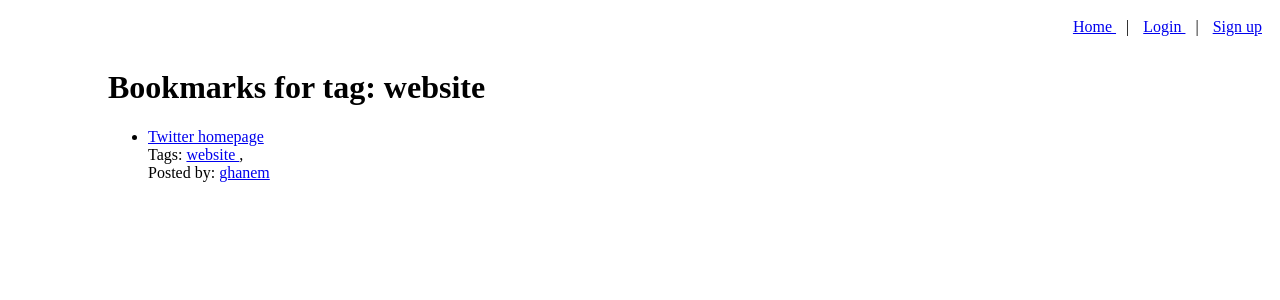
After one commit to ghanemite/digbook, a Django app: page /tag/10/ in a window 1280 px wide. The commit adds this page. Shown: the top 300 px of the page. Run offline with Django 3.2, Linux system fonts and the light colour scheme; data comes from the database, SQL or seed files in the repository; both versions use the stored data as it was after the commit.

Commit message:
Submitting bookmarks and tags

```diff
--- a/src/_digbook/settings.py
+++ b/src/_digbook/settings.py
@@ -104,3 +104,5 @@ STATIC_URL = '/static/'
 STATICFILES_DIRS = [
     os.path.join(BASE_DIR, 'static'),
 ]
+
+LOGIN_URL = '/login/'
--- a/src/bookmarks/admin.py
+++ b/src/bookmarks/admin.py
@@ -1,7 +1,8 @@
 from django.contrib import admin
 
-from .models import Bookmark, Link
+from .models import Bookmark, Link, Tag
 
 
 admin.site.register(Bookmark)
 admin.site.register(Link)
+admin.site.register(Tag)
--- a/src/bookmarks/models.py
+++ b/src/bookmarks/models.py
@@ -5,8 +5,23 @@ from django.db import models
 class Link(models.Model):
     url = models.URLField()
 
+    def __str__(self):
+        return self.url
+
 
 class Bookmark(models.Model):
     user = models.ForeignKey(User, related_name='bookmarks')
     link = models.ForeignKey(Link, related_name='link')
     title = models.CharField(max_length=200)
+
+    def __str__(self):
+        return self.title
+
+
+
+class Tag(models.Model):
+    name = models.CharField(max_length = 64, unique = True)
+    bookmarks = models.ManyToManyField(Bookmark, related_name='tags')
+
+    def __str__(self):
+        return self.name
--- /dev/null
+++ b/src/bookmarks/templates/bookmarks/bookmark_list.html
@@ -0,0 +1,36 @@
+{% if bookmarks %}
+<ul class="bookmarks">
+    {% for bookmark in bookmarks %}
+    <li>
+        <a target="_blank" href="{{bookmark.link.url}}" class="title">
+            {{bookmark.title}}
+        </a> <br>
+        {% if show_tags %}
+        Tags:
+        {% if bookmark.tags.all %}
+        <ul class="tags">
+            {% for tag in bookmark.tags.all %}
+            <li>
+                <a href="{% url 'tag_page' tag.pk %}">
+                    {{tag.name}}
+                </a>
+            </li> ,
+            {% endfor %}
+        </ul>
+        {% else %}
+        None.
+        {% endif %}
+        <br>
+        {% endif %}
+        {% if show_user %}
+        Posted by:
+        <a class="username" href="{% url 'user_page' bookmark.user.username %}">
+            {{bookmark.user.username}}
+        </a>
+        {% endif %}
+    </li>
+    {% endfor %}
+</ul>
+{% else %}
+<p>No bookmarks found</p>
+{% endif %}
--- /dev/null
+++ b/src/bookmarks/templates/bookmarks/tag_page.html
@@ -0,0 +1,13 @@
+{% extends "base.html" %}
+
+{% block title %}
+    Tag: {{tag.name}}
+{% endblock title %}
+
+{% block head %}
+    Bookmarks for tag: {{tag.name}}
+{% endblock head %}
+
+{% block content %}
+    {% include 'bookmarks/bookmark_list.html' %}
+{% endblock content %}
--- a/src/bookmarks/urls.py
+++ b/src/bookmarks/urls.py
@@ -1,12 +1,21 @@
 from django.conf.urls import url
 from django.contrib.auth.views import login
 
-from .views import main_page, user_page, logout_page, register_page
+from .views import (main_page, user_page, logout_page,
+                    register_page, bookmark_save_page, tag_page)
 
 urlpatterns = [
+    # main views
     url(r'^$', main_page, name='home'),
     url(r'^user/(\w+)/$', user_page, name='user_page'),
+    url(r'^tag/(\d+)/$', tag_page, name='tag_page'),
+
+    # session management
+    url(r'^login/$', login, name='login'),
     url(r'^signup/$', register_page, name='signup'),
-    url(r'^login/$', login, name='login'),
     url(r'^logout/$', logout_page, name='logout'),
+
+    # account and actions
+    url(r'^save/$', bookmark_save_page, name='save'),
+
 ]
--- a/src/bookmarks/views.py
+++ b/src/bookmarks/views.py
@@ -1,28 +1,30 @@
 from django.contrib.auth.models import User
 from django.contrib.auth import logout
+from django.contrib.auth.decorators import login_required
 from django.contrib import messages
 from django.http import HttpResponseRedirect
 from django.shortcuts import render, get_object_or_404
-from django.views.generic import RedirectView
 
-from .forms import RegistrationForm
+from .forms import BookmarkSaveForm, RegistrationForm
+from .models import Bookmark, Link, Tag
 
 
 def main_page(request):
     context = {
         'head_title':'DigBookmarks',
     }
-    return render(request,'main_page.html', context)
+    return render(request,'bookmarks/main_page.html', context)
 
 
 def user_page(request, username):
     user = get_object_or_404(User, username=username)
-    bookmarks = user.bookmarks.all()
+    bookmarks = user.bookmarks.order_by('-id')
     context = {
         'username':username,
         'bookmarks':bookmarks,
+        'show_tags':True
     }
-    return render(request,'user_page.html', context)
+    return render(request,'bookmarks/user_page.html', context)
 
 
 def logout_page(request):
@@ -48,3 +50,57 @@ def register_page(request):
     else:
         form = RegistrationForm()
     return render(request,'registration/signup.html', {'form':form})
+
+
+@login_required
+def bookmark_save_page(request):
+    if request.method == 'POST':
+        form = BookmarkSaveForm(request.POST)
+        if form.is_valid():
+            # create or get link
+            link, dummy = Link.objects.get_or_create(
+                url = form.cleaned_data.get('url'),
+            )
+
+            # create or get bookmark
+            bookmark, created = Bookmark.objects.get_or_create(
+                user = request.user,
+                link = link
+            )
+
+            # update bookmark title
+            bookmark.title = form.cleaned_data.get('title')
+
+            # if the bookmark is being updated clear the tag list
+            if not created:
+                bookmark.tags.clear()
+
+            # create new tag list
+            tag_names = form.cleaned_data.get('tags').split(',')
+            for tag_name in tag_names:
+                tag, dummy = Tag.objects.get_or_create(
+                    name = tag_name
+                )
+                bookmark.tags.add(tag)
+
+            # save teh bookmark to the database
+            bookmark.save()
+
+            return HttpResponseRedirect('/user/{username}'.format(
+                username = request.user.username
+            ))
+    else:
+        form = BookmarkSaveForm()
+    return render(request, 'bookmarks/bookmark_save.html', {'form':form})
+
+
+def tag_page(request, pk):
+    tag = get_object_or_404(Tag, pk=pk)
+    bookmarks = tag.bookmarks.order_by('-id')
+    context = {
+        'bookmarks': bookmarks,
+        'tag': tag,
+        'show_tags': True,
+        'show_user': True
+    }
+    return render(request,'bookmarks/tag_page.html', context)
--- a/src/static/css/main.css
+++ b/src/static/css/main.css
@@ -1,18 +1,24 @@
 #nav {
     float: right;
+    padding-top: 10px;
 }
 #nav a {
     padding-right: 10px;
     padding-left: 10px;
+}
+.container {
+    padding-top: 40px;
+    padding-right: 100px;
+    padding-left: 100px;
 }
 .signup, .login {
     width: 400px;
     display: block;
     margin: auto;
 }
-.signup input, .login input {
+input {
     font-size: 20px;
-    width: 100%;
+    width: 70%;
     height: 25px;
     display: block;
 }
@@ -22,3 +28,9 @@
     height: 40px !important;
     background-color: greenyellow;
 }
+
+ul.tags, ul.tags li {
+    display: inline;
+    margin: 0;
+    padding: 0;
+}
--- a/src/templates/base.html
+++ b/src/templates/base.html
@@ -12,15 +12,17 @@
 
 <body>
     <div id="nav">
-        <a href="{% url 'home' %}">Home</a>
+        <a href="{% url 'home' %}">Home </a><span>|</span>
         {% if user.is_authenticated %}
-        Welcome {{user.username}}
+        <a href="{% url 'save' %}">Submit bookmark </a><span>|</span>
+        Welcome {{user.username}} <span>|</span>
         ( <a href="{% url 'logout' %}">Logout</a> )
         {% else %}
-        <a href="{% url 'login' %}">Login</a>
+        <a href="{% url 'login' %}">Login </a><span>|</span>
         <a href="{% url 'signup' %}">Sign up</a>
         {% endif %}
     </div>
+    <div class="container">
         <h1>{% block head %}{% endblock head %}</h1>
 
         {% block content %}{% endblock content %}
@@ -32,6 +34,7 @@
             {% endfor %}
         </ul>
         {% endif %}
+    </div>
 </body>
 
 </html>
```
Also changed, not shown: src/bookmarks/forms.py (+23 -0 lines), src/bookmarks/templates/bookmarks/bookmark_save.html (added, +17 -0 lines), src/bookmarks/templates/bookmarks/user_page.html (added, +12 -0 lines), src/templates/user_page.html (deleted, +0 -25 lines), src/bookmarks/migrations/0004_tag.py (added), src/bookmarks/migrations/0005_auto_20190129_1729.py (added), src/bookmarks/templates/bookmarks/main_page.html (renamed from src/templates/main_page.html), src/db.sqlite3. Lines whose indentation alone changed are shown as unchanged.
